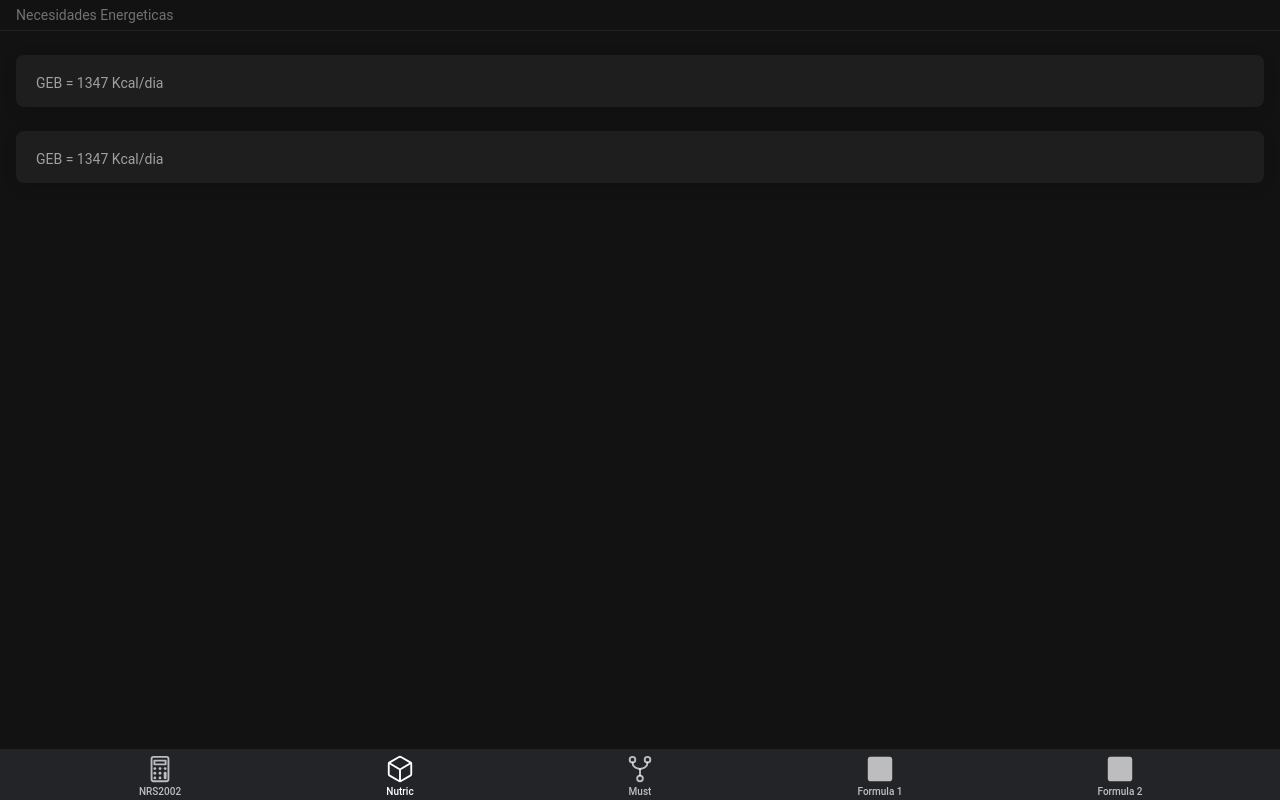
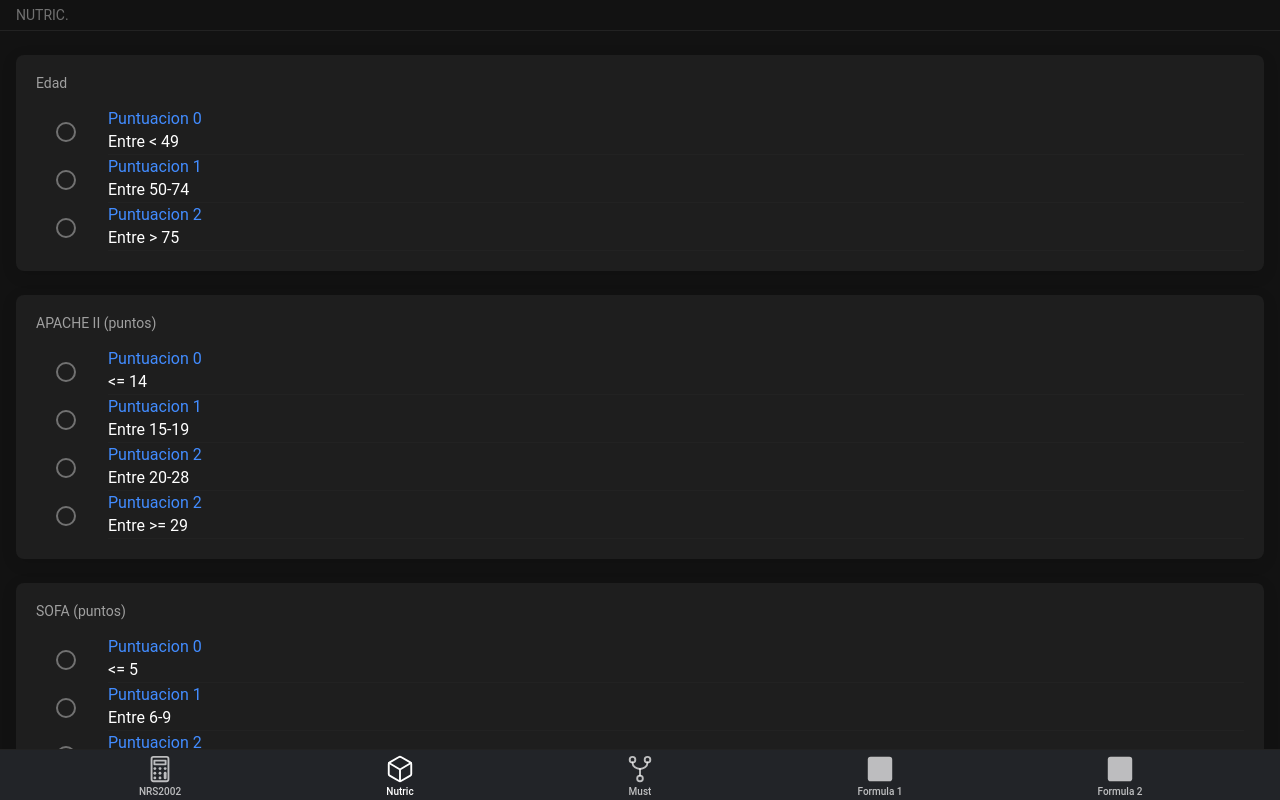
Before and after one commit to xandyx2014/magensonde, a React (Create React App) app: page /tab2 in a window 1280 px wide. Built offline with nearby package versions, Linux system fonts and the light colour scheme.

Commit message:
add ew page

```diff
--- a/src/App.tsx
+++ b/src/App.tsx
@@ -11,7 +11,7 @@ import {
 import { IonReactRouter } from "@ionic/react-router";
 import * as Icon from "ionicons/icons";
 import Tab1 from "./pages/nrs2002/Tab1";
-import Tab2 from "./pages/Tab2";
+import Tab2 from "./pages/nutric/Tab2";
 import Tab3 from "./pages/Tab3";
 
 /* Core CSS required for Ionic components to work properly */
@@ -40,7 +40,7 @@ const App: React.FC = () => (
         <IonRouterOutlet>
           <Route exact path="/tab1" component={Tab1}></Route>
           <Route exact path="/tab2" component={Tab2}></Route>
-          <Route path="/tab3" component={Tab3}></Route>
+          <Route exact path="/tab3" component={Tab3}></Route>
           <Route exact path="/">
             <Redirect to="/tab1" />
           </Route>
--- a/src/pages/Tab2.tsx
+++ /dev/null
@@ -1,22 +0,0 @@
-import { IonCard, IonCardContent, IonCardHeader, IonContent, IonHeader, IonItemDivider, IonPage, IonTitle, IonToolbar } from '@ionic/react';
-import React from 'react';
-import ExploreContainer from '../components/ExploreContainer';
-import './Tab2.css';
-
-const Tab2: React.FC = () => {
-  return (
-    <IonPage>
-      <IonContent fullscreen>
-      <IonItemDivider>Necesidades Energeticas</IonItemDivider>
-      <IonCard mode='ios'>
-        <IonCardHeader>GEB = 1347 Kcal/dia</IonCardHeader>
-      </IonCard>
-      <IonCard mode='ios'>
-        <IonCardHeader>GEB = 1347 Kcal/dia</IonCardHeader>
-      </IonCard>
-      </IonContent>
-    </IonPage>
-  );
-};
-
-export default Tab2;
--- a/src/pages/nrs2002/Tab1.tsx
+++ b/src/pages/nrs2002/Tab1.tsx
@@ -116,6 +116,7 @@ const Tab1: React.FC = () => {
                   </IonItem>
                   <IonItemDivider>Estado nutricional</IonItemDivider>
                   <ScreenSecond
+                    showScore={true}
                     onChange={(value) => {
                       setNutritionalState(value);
                     }}
@@ -145,6 +146,7 @@ const Tab1: React.FC = () => {
                     Severidad de la enfermedad (incrementa requerimientos)
                   </IonItemDivider>
                   <ScreenSecond
+                    showScore={true}
                     onChange={(value) => {
                       setEnfermedad(value);
                     }}
@@ -213,15 +215,10 @@ const Tab1: React.FC = () => {
                   fill="solid"
                   expand="full"
                   onClick={async () => {
-                    console.log(
-                      enfermedadState,
-                      nutritionalState,
-                      edadPaciente
-                    );
                     const isOld = Number(edadPaciente) > 70 ? 1 : 0;
                     const totalNumber =
                       enfermedadState + nutritionalState + isOld;
-                    console.log(totalNumber);
+
                     let message =
                       "El paciente está en riesgo de malnutricion y es necesario inicar soporte nutrional";
                     if (totalNumber < 3) {
--- a/src/pages/nrs2002/components/screen_second.tsx
+++ b/src/pages/nrs2002/components/screen_second.tsx
@@ -18,6 +18,8 @@ interface ValueList {
 interface Props {
   value: ValueList[];
   onChange: (value: any) => any;
+  mode?: "ios" | "md";
+  showScore?: boolean;
 }
 
 export const ScreenSecond = React.memo((props: Props) => {
@@ -29,13 +31,25 @@ export const ScreenSecond = React.memo((props: Props) => {
     >
       {props.value.map((item, index) => {
         return (
-          <IonItem key={index}>
+          <IonItem key={index} mode={props.mode}>
             <IonText>
-              <IonText color="primary">{item.text} </IonText> <br />
-              <IonText color="medium">PUNTUACION {item.value} </IonText> <br />
+              <IonText color="primary" mode={props.mode}>
+                {item.text}
+              </IonText>
+
+              {props.showScore && (
+                <>
+                  <br />
+                  <IonText color="medium" mode={props.mode}>
+                    PUNTUACION {item.value}
+                  </IonText>
+                </>
+              )}
+
+              <br />
               {item.description}
             </IonText>
-            <IonRadio slot="start" value={item.value} />
+            <IonRadio slot="start" value={item.value} mode={props.mode} />
           </IonItem>
         );
       })}
--- /dev/null
+++ b/src/pages/nutric/Tab2.tsx
@@ -0,0 +1,224 @@
+import {
+  IonButton,
+  IonCard,
+  IonCardContent,
+  IonCardHeader,
+  IonContent,
+  IonHeader,
+  IonItem,
+  IonItemDivider,
+  IonLabel,
+  IonList,
+  IonPage,
+  IonSelect,
+  IonSelectOption,
+  IonTitle,
+  IonToolbar,
+  useIonAlert,
+} from "@ionic/react";
+import React, { useState } from "react";
+import { ScreenSecond } from "../nrs2002/components/screen_second";
+import "./Tab2.css";
+
+const Tab2: React.FC = () => {
+  const [edad, setEdad] = useState(0);
+  const [apache, setApache] = useState(0);
+  const [sofa, setSofa] = useState(0);
+  const [comorbilidades, setCormobilidades] = useState(0);
+  const [dias, setDias] = useState(0);
+  const [pcr, setPcr] = useState(0);
+  const [present] = useIonAlert();
+  return (
+    <IonPage>
+      <IonContent fullscreen>
+        <IonItemDivider>NUTRIC.</IonItemDivider>
+        <IonCard mode="ios">
+          <IonCardHeader>Edad</IonCardHeader>
+          <IonCardContent>
+            <IonList>
+              <ScreenSecond
+                mode="md"
+                onChange={(value) => {
+                  // setNutritionalState(value);
+                  setEdad(value);
+                }}
+                value={[
+                  { value: 0, text: "Puntuacion 0", description: "Entre < 49" },
+                  {
+                    value: 1,
+                    text: "Puntuacion 1",
+                    description: "Entre 50-74",
+                  },
+                  { value: 2, text: "Puntuacion 2", description: "Entre > 75" },
+                ]}
+              />
+            </IonList>
+          </IonCardContent>
+        </IonCard>
+        <IonCard mode="ios">
+          <IonCardHeader>APACHE II (puntos)</IonCardHeader>
+          <IonCardContent>
+            <IonList>
+              <ScreenSecond
+                mode="md"
+                onChange={(value) => {
+                  setApache(value);
+                }}
+                value={[
+                  { value: 0, text: "Puntuacion 0", description: "<= 14" },
+                  {
+                    value: 1,
+                    text: "Puntuacion 1",
+                    description: "Entre 15-19",
+                  },
+                  {
+                    value: 2,
+                    text: "Puntuacion 2",
+                    description: "Entre 20-28",
+                  },
+                  {
+                    value: 3,
+                    text: "Puntuacion 2",
+                    description: "Entre >= 29",
+                  },
+                ]}
+              />
+            </IonList>
+          </IonCardContent>
+        </IonCard>
+        <IonCard mode="ios">
+          <IonCardHeader>SOFA (puntos)</IonCardHeader>
+          <IonCardContent>
+            <IonList>
+              <ScreenSecond
+                mode="md"
+                onChange={(value) => {
+                  setSofa(value);
+                }}
+                value={[
+                  { value: 0, text: "Puntuacion 0", description: "<= 5" },
+                  {
+                    value: 1,
+                    text: "Puntuacion 1",
+                    description: "Entre 6-9",
+                  },
+                  {
+                    value: 2,
+                    text: "Puntuacion 2",
+                    description: ">= 10",
+                  },
+                ]}
+              />
+            </IonList>
+          </IonCardContent>
+        </IonCard>
+        <IonCard mode="ios">
+          <IonCardHeader>Comorbilidades</IonCardHeader>
+          <IonCardContent>
+            <IonList>
+              <ScreenSecond
+                mode="md"
+                onChange={(value) => {
+                  setCormobilidades(value);
+                }}
+                value={[
+                  { value: 0, text: "Puntuacion 0", description: "<= 1" },
+                  {
+                    value: 1,
+                    text: "Puntuacion 1",
+                    description: ">= 2",
+                  },
+                ]}
+              />
+            </IonList>
+          </IonCardContent>
+        </IonCard>
+        <IonCard mode="ios">
+          <IonCardHeader>Días previos al ingreso</IonCardHeader>
+          <IonCardContent>
+            <IonList>
+              <ScreenSecond
+                mode="md"
+                onChange={(value) => {
+                  setDias(value);
+                }}
+                value={[
+                  { value: 0, text: "Puntuacion 0", description: "0" },
+                  {
+                    value: 1,
+                    text: "Puntuacion 1",
+                    description: "Entre >= 1",
+                  },
+                ]}
+              />
+            </IonList>
+          </IonCardContent>
+        </IonCard>
+        <IonCard mode="ios">
+          <IonCardHeader>PCR mg/dl</IonCardHeader>
+          <IonCardContent>
+            <IonList>
+              <ScreenSecond
+                mode="md"
+                onChange={(value) => {
+                  setPcr(value);
+                }}
+                value={[
+                  { value: 0, text: "Puntuacion 0", description: "< 10" },
+                  {
+                    value: 1,
+                    text: "Puntuacion 1",
+                    description: "Entre >= 10",
+                  },
+                ]}
+              />
+            </IonList>
+          </IonCardContent>
+        </IonCard>
+        <IonItem>
+          <IonLabel>Selecciona Nutric</IonLabel>
+          <IonSelect
+            value={"NUTRIC-1"}
+            okText="Okay"
+            cancelText="Dismiss"
+            onIonChange={(e) => {}}
+          >
+            <IonSelectOption value="NUTRIC-1">
+              1 (excluyendo PCR)
+            </IonSelectOption>
+            <IonSelectOption value="NUTRIC-2">
+              2 (incluyendo PCR)
+            </IonSelectOption>
+          </IonSelect>
+        </IonItem>
+        <IonButton
+          color="primary"
+          style={{
+            margin: 10,
+          }}
+          fill="solid"
+          expand="full"
+          onClick={async () => {
+            present({
+              cssClass: "my-css",
+              header: "Resultado",
+              message: "message",
+              buttons: [
+                "Cancelar",
+                {
+                  text: "Aceptar",
+                  handler: (d) => {},
+                },
+              ],
+              onDidDismiss: (e) => {},
+            });
+          }}
+        >
+          Calcular
+        </IonButton>
+      </IonContent>
+    </IonPage>
+  );
+};
+
+export default Tab2;
```
Also changed, not shown: src/pages/nutric/Tab2.css (added).
